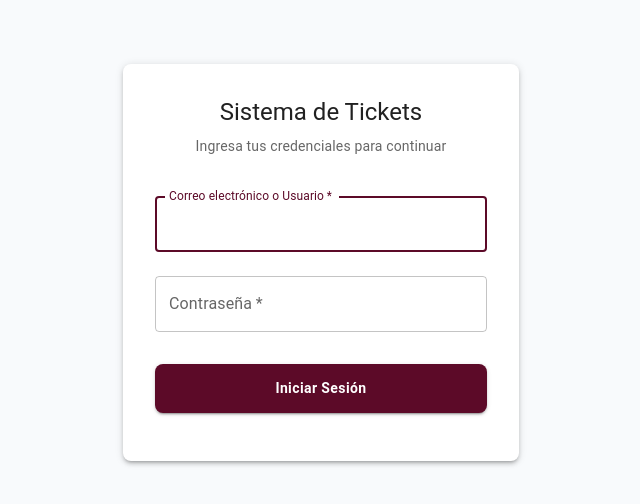
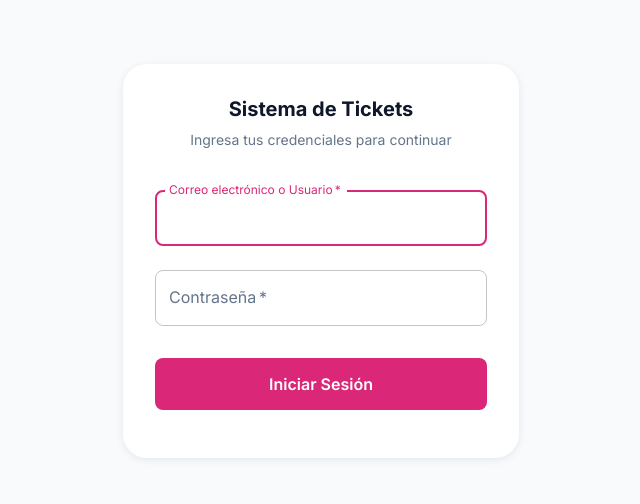
Before and after one commit to SEDIF-TI/sistema-tickets, a React app in the folder frontend/: page /login in a window 1280 px wide. Shown: the top 504 px of the page, without its empty margins (319-959 px from the left). Built offline with nearby package versions, Linux system fonts and the light colour scheme; the HTML template or start-up script is replaced by a standard one.

Commit message:
feat: cambios en colores, vistas

```diff
--- a/frontend/package.json
+++ b/frontend/package.json
@@ -12,6 +12,7 @@
   "dependencies": {
     "@emotion/react": "^11.14.0",
     "@emotion/styled": "^11.14.1",
+    "@fontsource/inter": "^5.2.8",
     "@mui/icons-material": "^9.0.1",
     "@mui/material": "^9.0.1",
     "@stomp/stompjs": "^7.3.0",
--- a/frontend/src/pages/LoginPage.jsx
+++ b/frontend/src/pages/LoginPage.jsx
@@ -42,9 +42,9 @@ export default function LoginPage() {
     };
 
     return (
-        <Container component="main" maxWidth="xs">
-            <Box sx={{ marginTop: 8, display: 'flex', flexDirection: 'column', alignItems: 'center' }}>
-                <Paper elevation={3} sx={{ padding: 4, width: '100%', borderRadius: 2 }}>
+        <Container component="main" maxWidth="xs" sx={{ px: 2 }}> {/* px: 2 da un respiro en celulares */}
+            <Box sx={{ mt: 8, display: 'flex', flexDirection: 'column', alignItems: 'center' }}>
+                <Paper elevation={3} sx={{ p: { xs: 3, md: 4 }, width: '100%', borderRadius: 3 }}>
                     <Typography component="h1" variant="h5" align="center" gutterBottom>
                         Sistema de Tickets
                     </Typography>
--- a/frontend/src/pages/PerfilPage.jsx
+++ b/frontend/src/pages/PerfilPage.jsx
@@ -84,10 +84,10 @@ export default function PerfilPage() {
                 Mi Perfil y Configuración
             </Typography>
 
-            <Grid container spacing={4}>
+            <Grid container spacing={3}>
                 {/* COLUMNA IZQUIERDA: Cambio de Contraseña */}
                 <Grid item xs={12} md={mostrarTelegram ? 6 : 12}>
-                    <Paper elevation={3} sx={{ p: 4, borderRadius: 2, height: '100%' }}>
+                    <Paper elevation={3} sx={{ p: { xs: 2, md: 4 }, borderRadius: 2 }}>
                         <Box sx={{ display: 'flex', alignItems: 'center', gap: 1, mb: 2, color: COLOR_GUINDA }}>
                             <LockResetIcon fontSize="large" />
                             <Typography variant="h6" fontWeight="bold">Credenciales</Typography>
@@ -112,7 +112,7 @@ export default function PerfilPage() {
                 {mostrarTelegram && (
                     <Grid item xs={12} md={6}>
                         {!user?.passwordTemporal ? (
-                            <Paper elevation={3} sx={{ p: 4, borderRadius: 2, height: '100%', display: 'flex', flexDirection: 'column' }}>
+                            <Paper elevation={3} sx={{ p: { xs: 2, md: 4 }, borderRadius: 2 }}>
                                 <Box sx={{ display: 'flex', alignItems: 'center', gap: 1, mb: 2, color: '#0088cc' }}>
                                     <NotificationsActiveIcon fontSize="large" />
                                     <Typography variant="h6" fontWeight="bold">Notificaciones</Typography>
--- a/frontend/src/pages/tickets/TicketsPage.jsx
+++ b/frontend/src/pages/tickets/TicketsPage.jsx
@@ -60,10 +60,10 @@ export default function TicketsPage() {
     }, [location]);
 
     return (
-        <Box sx={{ p: { xs: 1, sm: 3 }, maxWidth: 1300, mx: 'auto' }}>
+        <Box sx={{ px: { xs: 2, md: 4 }, py: 3, width: '100%', boxSizing: 'border-box' }}>
 
             <Snackbar open={openSnackbar} autoHideDuration={5000} onClose={() => setOpenSnackbar(false)} anchorOrigin={{ vertical: 'top', horizontal: 'center' }}>
-                <Alert onClose={() => setOpenSnackbar(false)} sx={{ backgroundColor: COLOR_GUINDA, color: 'white' }}>
+                <Alert onClose={() => setOpenSnackbar(false)} severity="info">
                     {snackbarMessage}
                 </Alert>
             </Snackbar>
@@ -82,9 +82,13 @@ export default function TicketsPage() {
                 )}
             </Box>
 
-            <TableContainer component={Paper} elevation={3} sx={{ borderRadius: 2, overflow: 'hidden' }}>
+            <TableContainer component={Paper} elevation={0} sx={{
+                border: '1px solid #e2e8f0', // Borde fino en lugar de sombra pesada
+                borderRadius: 2,
+                overflow: 'hidden'
+            }}>
                 {/* Se añade minWidth para evitar que se aplaste en pantallas chicas */}
-                <Table sx={{ minWidth: 900 }}>
+                <Table sx={{ minWidth: 1000 }}>
                     <TableHead>
                         <TableRow sx={{ bgcolor: COLOR_GUINDA }}>
                             {/* Anchos fijos por columna para forzar la simetría visual */}
--- a/frontend/src/theme/theme.js
+++ b/frontend/src/theme/theme.js
@@ -1,46 +1,145 @@
 import { createTheme } from '@mui/material/styles';
 
 const theme = createTheme({
-    // 1. Definimos la paleta de colores institucionales
+  // 1. PALETA DE COLORES
   palette: {
     primary: {
-            main: '#5c0a28', // Color guinda/vino institucional
-            dark: '#4a0820',
+      main: '#db2777', // Primario
+      light: '#fc90b4', // Primario light (rosa logo)
+      dark: '#be185d', // Primario dark
+      contrastText: '#ffffff',
+    },
+    secondary: {
+      main: '#0f172a', // Secundario (escala slate)
       contrastText: '#ffffff',
     },
     success: {
-            main: '#ff7ccd',
-            light: '#e8f5e9',
+      main: '#16a34a',
+      light: '#86efac',
+      dark: '#15803d',
+      contrastText: '#ffffff',
+    },
+    error: {
+      main: '#dc2626',
+      light: '#fca5a5',
+      dark: '#b91c1c',
+      contrastText: '#ffffff',
+    },
+    warning: {
+      main: '#d97706',
+      light: '#fcd34d',
+      dark: '#b45309',
+      contrastText: '#ffffff',
+    },
+    info: {
+      main: '#0369a1',
+      light: '#7dd3fc',
+      dark: '#075985',
+      contrastText: '#ffffff',
+    },
+    text: {
+      primary: '#0f172a',
+      secondary: '#64748b',
     },
     background: {
-            default: '#f8fafc', // Fondo sutil para las pantallas
+      default: '#f8fafc',
       paper: '#ffffff',
     },
+    divider: '#e2e8f0',
   },
-    // 2. Definimos estilos globales para componentes específicos
+
+  // 1.1 TOKENS CUSTOM
+  brand: {
+    rosaLogo: '#fc90b4',
+    rosaOnda: '#fc6c9c',
+    gradiente: 'linear-gradient(135deg, #fc90b4 0%, #fc6c9c 45%, #db2777 100%)',
+    gradienteSuave: 'linear-gradient(135deg, #fde7ef 0%, #fbcfe0 100%)',
+  },
+
+  // 2. TIPOGRAFÍA
+  typography: {
+    fontFamily: '"Inter", "Segoe UI", Roboto, Helvetica, Arial, sans-serif',
+    fontSize: 16,
+    h1: { fontSize: '2.5rem', fontWeight: 700, lineHeight: 1.2 },
+    h2: { fontSize: '2rem', fontWeight: 700, lineHeight: 1.25 },
+    h3: { fontSize: '1.75rem', fontWeight: 700, lineHeight: 1.25 },
+    h4: { fontSize: '1.5rem', fontWeight: 700, lineHeight: 1.3 },
+    h5: { fontSize: '1.25rem', fontWeight: 700, lineHeight: 1.3 },
+    h6: { fontSize: '1.125rem', fontWeight: 700, lineHeight: 1.4 },
+    subtitle1: { fontWeight: 600, lineHeight: 1.5 },
+    subtitle2: { fontWeight: 600, lineHeight: 1.5 },
+    body1: { fontSize: '1rem', fontWeight: 400, lineHeight: 1.6 },
+    body2: { fontSize: '0.875rem', fontWeight: 400, lineHeight: 1.5 },
+    caption: { fontSize: '0.75rem', fontWeight: 400, lineHeight: 1.4 },
+    button: {
+      fontWeight: 600,
+      textTransform: 'none'
+    },
+  },
+
+  // 3. FORMA (Shape)
+  shape: {
+    borderRadius: 8,
+  },
+
+  // 4. OVERRIDES DE COMPONENTES
   components: {
+    MuiCssBaseline: {
+      styleOverrides: `
+        :focus-visible {
+          outline: 2px solid #db2777;
+          outline-offset: 2px;
+        }
+        @media (prefers-reduced-motion: reduce) {
+          * {
+            animation-duration: 0.01ms !important;
+            transition-duration: 0.01ms !important;
+          }
+        }
+      `,
+    },
     MuiButton: {
+      defaultProps: { disableElevation: true },
       styleOverrides: {
         root: {
-                    textTransform: 'none', // Quita las mayúsculas forzadas
-                    borderRadius: '8px',   // Bordes redondeados institucionales
-                    fontWeight: 600,
-                    padding: '8px 20px',
+          borderRadius: 8,
+          minHeight: 40,
         },
       },
     },
-        MuiTableHead: {
+    MuiPaper: {
       styleOverrides: {
         root: {
-                    backgroundColor: '#f8fafc', // Fondo grisáceo limpio para cabeceras
+          borderRadius: 8,
+          boxShadow: '0px 2px 8px rgba(15, 23, 42, 0.08)',
+          transition: 'box-shadow 150ms ease-in-out',
         },
       },
     },
-        MuiTableCell: {
+    MuiDialog: {
+      styleOverrides: { paper: { borderRadius: 18 } },
+    },
+    MuiTooltip: {
+      styleOverrides: { tooltip: { borderRadius: 8 } },
+    },
+    MuiIconButton: {
       styleOverrides: {
-                head: {
-                    fontWeight: 600,
-                    color: '#475569',
+        root: { minHeight: 40, minWidth: 40 }
+      }
+    },
+
+    // ... dentro de components:
+   MuiAlert: {
+      styleOverrides: {
+        root: {
+          borderRadius: '8px !important',
+          backgroundImage: 'linear-gradient(135deg, #fde7ef 0%, #fbcfe0 100%) !important',
+          color: '#801A36 !important',
+          fontWeight: 'bold',
+          border: '1px solid #fc90b4',
+          '& .MuiAlert-icon': {
+            color: '#801A36 !important',
+          },
         },
       },
     },
```
Also changed, not shown: frontend/src/App.jsx (+13 -33 lines), frontend/src/components/MainLayout.jsx (+119 -75 lines), frontend/src/pages/admin/AdminAvisosPage.jsx (+27 -2 lines), 2 other files (tests, documents, lock files or other folders). Lines whose indentation alone changed are shown as unchanged.
